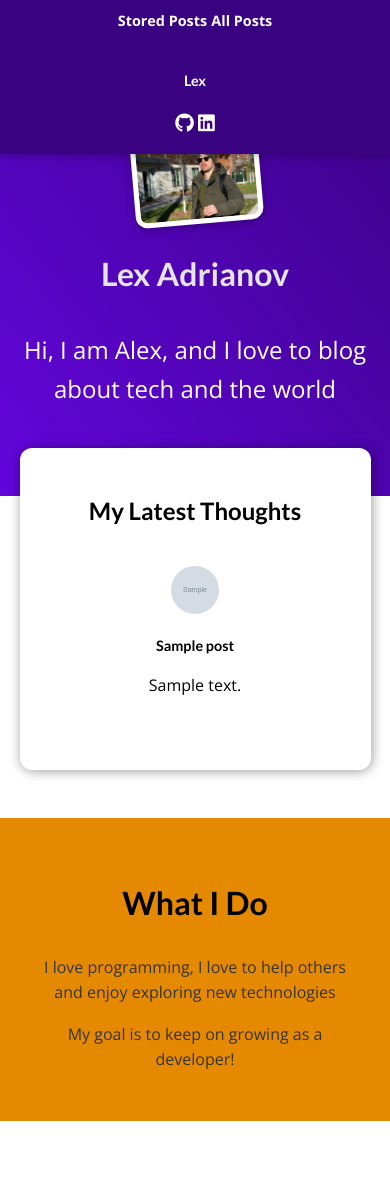
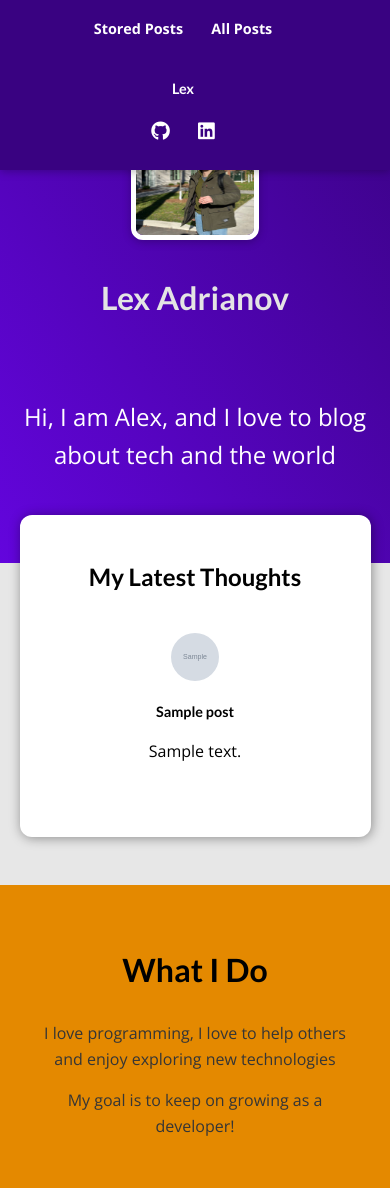
Before and after one commit to sanyadrian/blog, a Django app: page / in a window 390 px wide. Before the commit the page ends 1121 px from the top, so only its background shows below. Run offline with Django 3.2, Linux system fonts and the light colour scheme; tables that the repository leaves empty hold one stand-in row (values such as "Sample post"); grey boxes marked "Sample" are stand-in pictures.

Commit message:
Responsive design

```diff
--- a/blog/static/blog/index.css
+++ b/blog/static/blog/index.css
@@ -1,34 +1,57 @@
+/* General Styling */
+body {
+  margin: 0;
+  font-family: 'Open Sans', 'Lato', sans-serif;
+  background-color: #e7e7e7;
+}
+
+#main-navigation {
+  width: 100%;
+  background-color: #390281;
+  box-shadow: 0 2px 8px rgba(0, 0, 0, 0.25);
+  position: fixed;
+  top: 0;
+  left: 0;
+  z-index: 1000;
+  display: flex;
+  justify-content: space-between;
+  align-items: center;
+  padding: 1rem 2%;
+}
+
+#main-navigation a {
+  text-decoration: none;
+  color: white;
+  font-weight: bold;
+  margin-right: 1.5rem;
+}
+
+/* Welcome Section */
 #welcome {
   background: linear-gradient(to right top, #6305dd, #390281);
   padding: 6rem 12%;
-  text-align: center; /* Center text for smaller screens */
+  text-align: center;
 }
 
 #welcome header {
   display: flex;
+  flex-direction: column;
   align-items: center;
-  justify-content: center;
-  flex-direction: column; /* Stack elements vertically on smaller screens */
   margin: 3rem auto;
 }
 
 #welcome img {
   width: 10rem;
   height: 10rem;
-  object-fit: cover;
-  object-position: top;
   border: 5px solid white;
   border-radius: 12px;
-  background-color: #ffe1bf;
-  transform: rotateZ(-5deg);
   box-shadow: 0 2px 8px rgba(0, 0, 0, 0.25);
 }
 
 #welcome h2 {
   font-size: 3.5rem;
-  margin: 2rem 0 0 0;
+  margin-top: 2rem;
   color: #e4e4e4;
-  width: 100%; /* Make sure the heading takes full width on smaller screens */
 }
 
 #welcome p {
@@ -36,12 +59,13 @@
   font-size: 1.5rem;
 }
 
+/* Latest Posts Section */
 #latest-posts {
   background-color: white;
   padding: 2rem;
   border-radius: 12px;
-  width: 90%; /* Make width responsive */
-  max-width: 60rem; /* Set maximum width */
+  width: 90%;
+  max-width: 60rem;
   margin: -6rem auto 2rem auto;
   box-shadow: 1px 1px 12px rgba(0, 0, 0, 0.4);
 }
@@ -54,21 +78,29 @@
   list-style: none;
   margin: 0;
   padding: 0;
-  display: flex;
-  flex-direction: column; /* Stack posts vertically on smaller screens */
+  display: grid;
+  grid-template-columns: 1fr;
   gap: 1rem;
-}
-
-#latest-posts li {
-  flex: 1;
 }
 
 @media (min-width: 768px) {
   #latest-posts ul {
-    flex-direction: row; /* Row layout for larger screens */
+    grid-template-columns: repeat(2, 1fr);
   }
 }
 
+@media (min-width: 1024px) {
+  #latest-posts ul {
+    grid-template-columns: repeat(3, 1fr);
+  }
+}
+
+#latest-posts li {
+  display: flex;
+  justify-content: center;
+}
+
+/* About Section */
 #about {
   text-align: center;
   padding: 3rem;
@@ -85,19 +117,14 @@
   color: #353535;
 }
 
-/* Responsive adjustments */
+/* Responsive Adjustments */
 @media (max-width: 768px) {
   #welcome {
     padding: 4rem 5%;
   }
 
-  #welcome header {
-    margin: 2rem auto;
-  }
-
   #welcome h2 {
     font-size: 2.5rem;
-    margin: 1.5rem 0 0 0;
   }
 
   #latest-posts {
@@ -111,10 +138,6 @@
 
   #about h2 {
     font-size: 2.5rem;
-  }
-
-  #about p {
-    font-size: 1.2rem;
   }
 }
 
```
